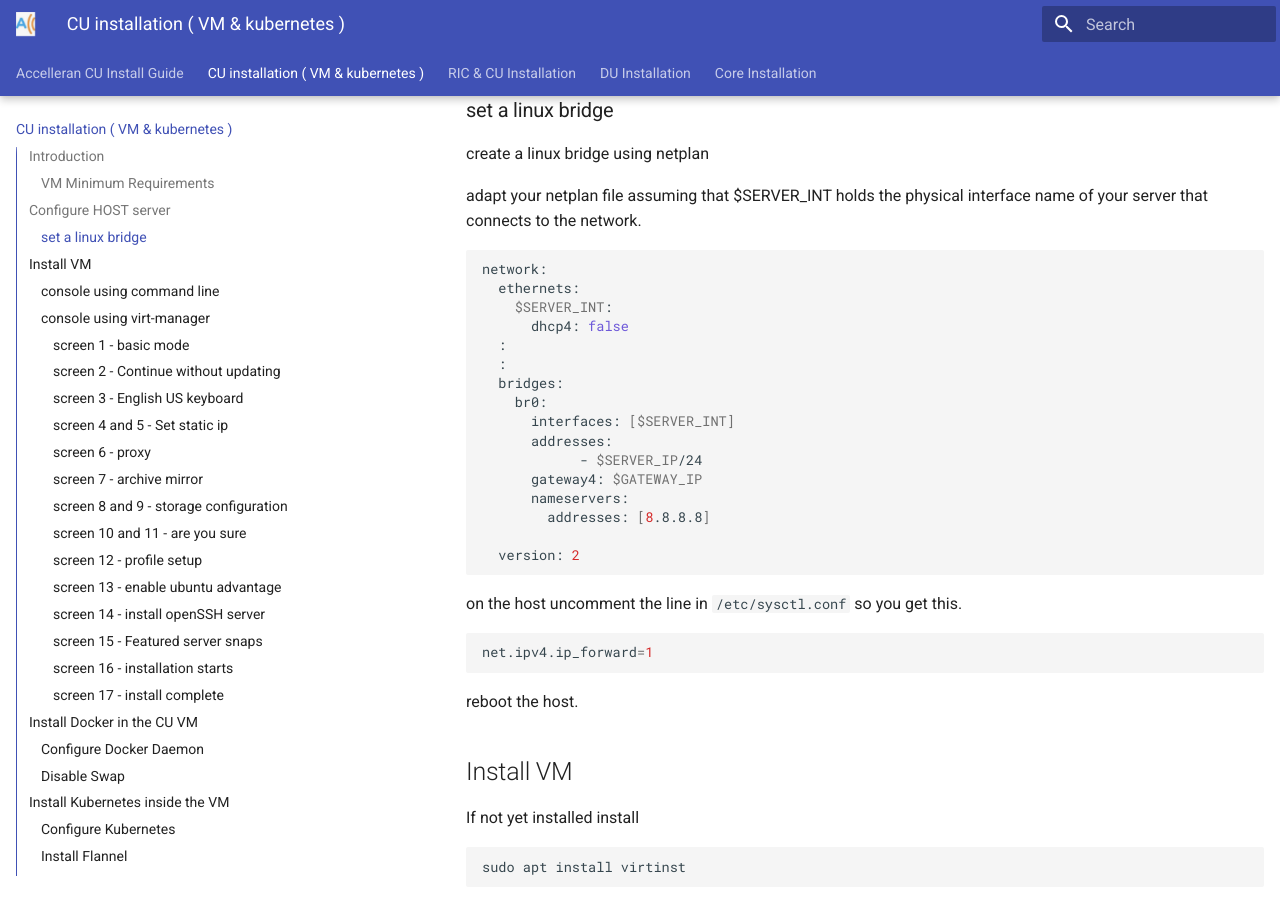
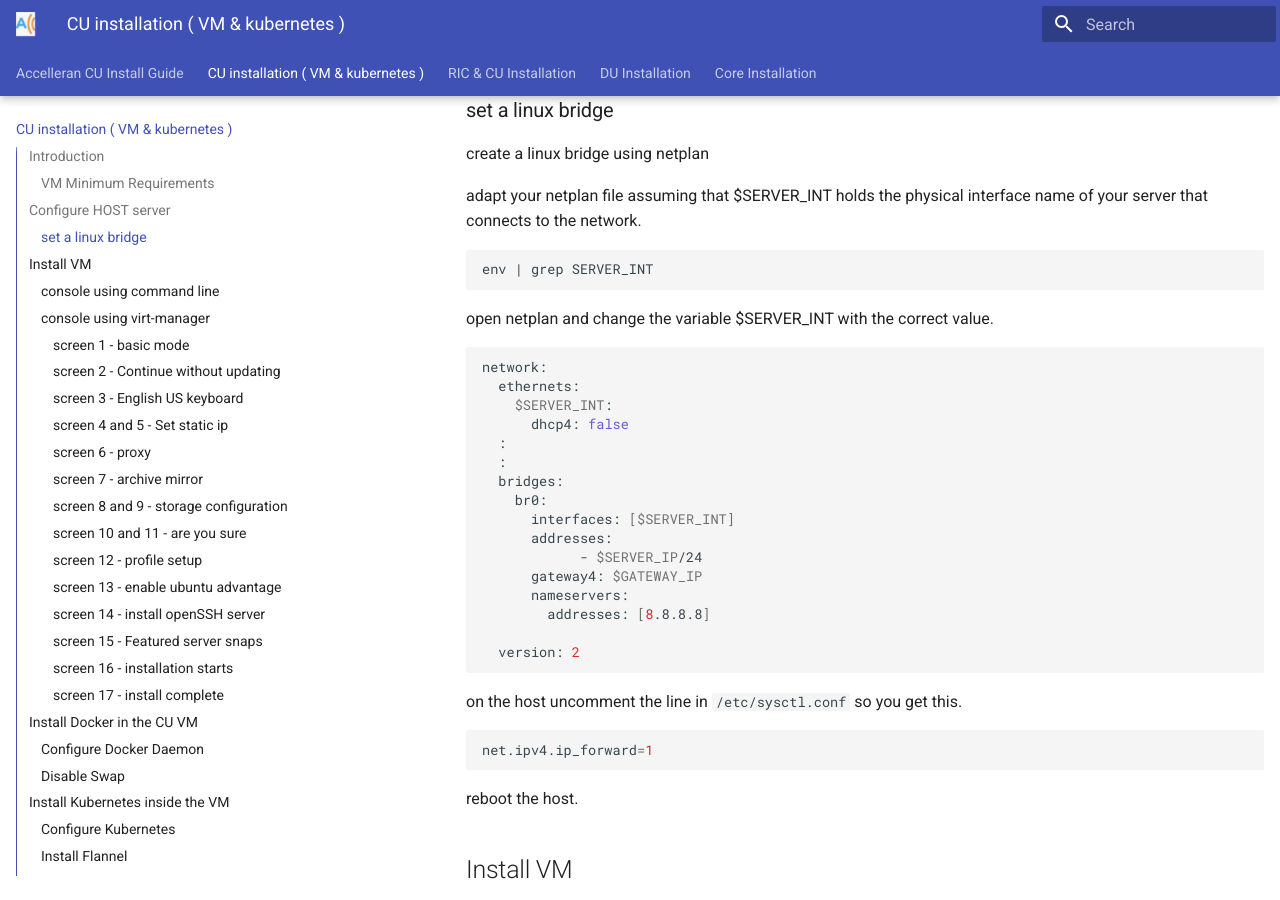
Before and after one commit to accelleran/drax-docs, an MkDocs documentation site: the page built from docs/kubernetes-install/index.md, in a window 1280 px wide and 900 px high, scrolled down 647 px. Built offline with MkDocs 1.6.1 and Material for MkDocs 9.7.7, drawn with Linux system fonts in a browser that asks for light colours; the version menu is left out.

Commit message:
Update index.md

````diff
--- a/docs/kubernetes-install/index.md
+++ b/docs/kubernetes-install/index.md
@@ -26,6 +26,11 @@ create a linux bridge using netplan
 adapt your netplan file assuming that $SERVER_INT holds the physical interface name of your server
 that connects to the network.
 
+```
+env | grep SERVER_INT
+```
+
+open netplan and change the variable $SERVER_INT with the correct value.
 
 ``` bash
 network:
````
